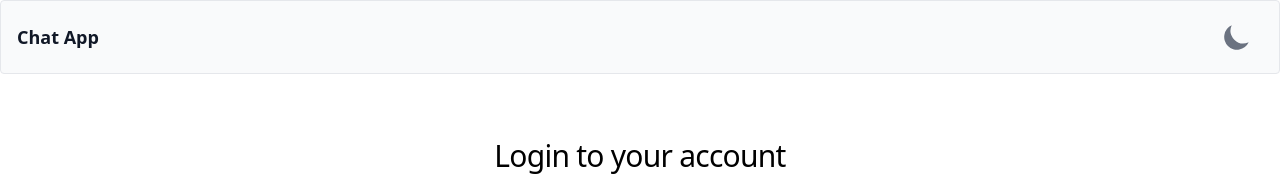
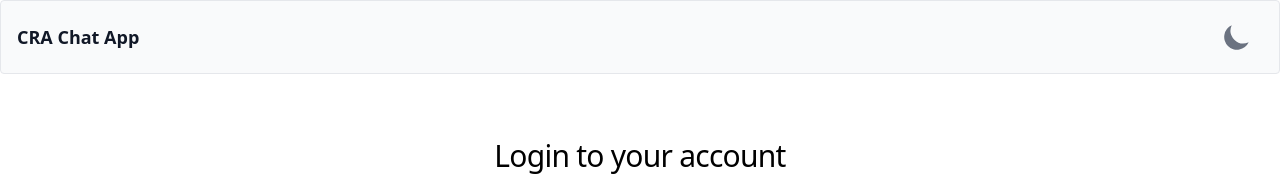
Before and after one commit to Fiestaman/ChatApp, a React (Create React App) app: page /login in a window 1280 px wide. Shown: the top 176 px of the page. Built offline with nearby package versions, Linux system fonts and the light colour scheme; no server answers.

Commit message:
update Header text

```diff
--- a/src/components/Header/Header.jsx
+++ b/src/components/Header/Header.jsx
@@ -17,7 +17,7 @@ export default function Header() {
         <div className="container mx-auto flex flex-wrap items-center justify-between">
           <Link to="/" className="flex">
             <span className="self-center text-lg font-semibold whitespace-nowrap text-gray-900 dark:text-white">
-              Chat App
+              CRA Chat App
             </span>
           </Link>
           <div className="flex md:order-2">
```
